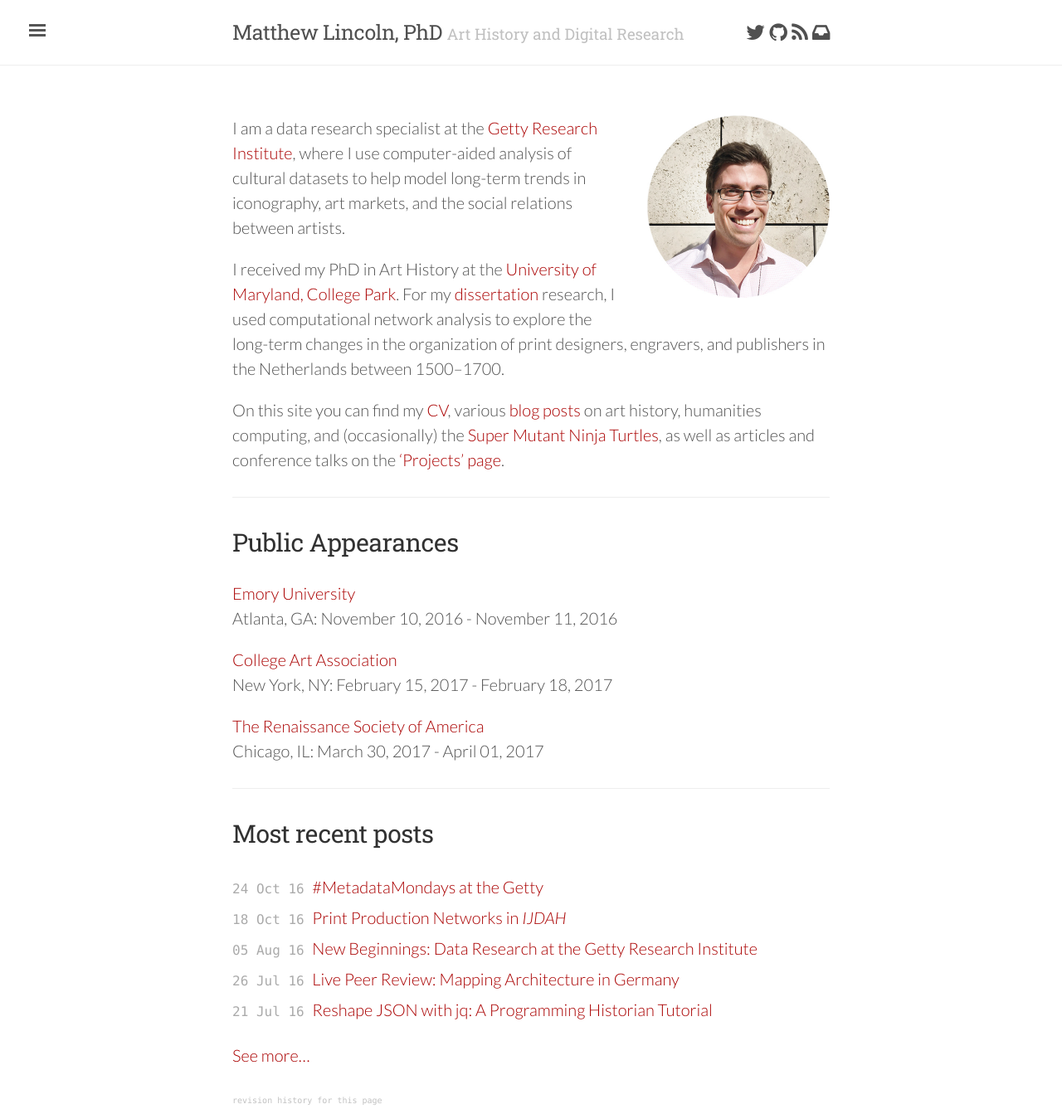
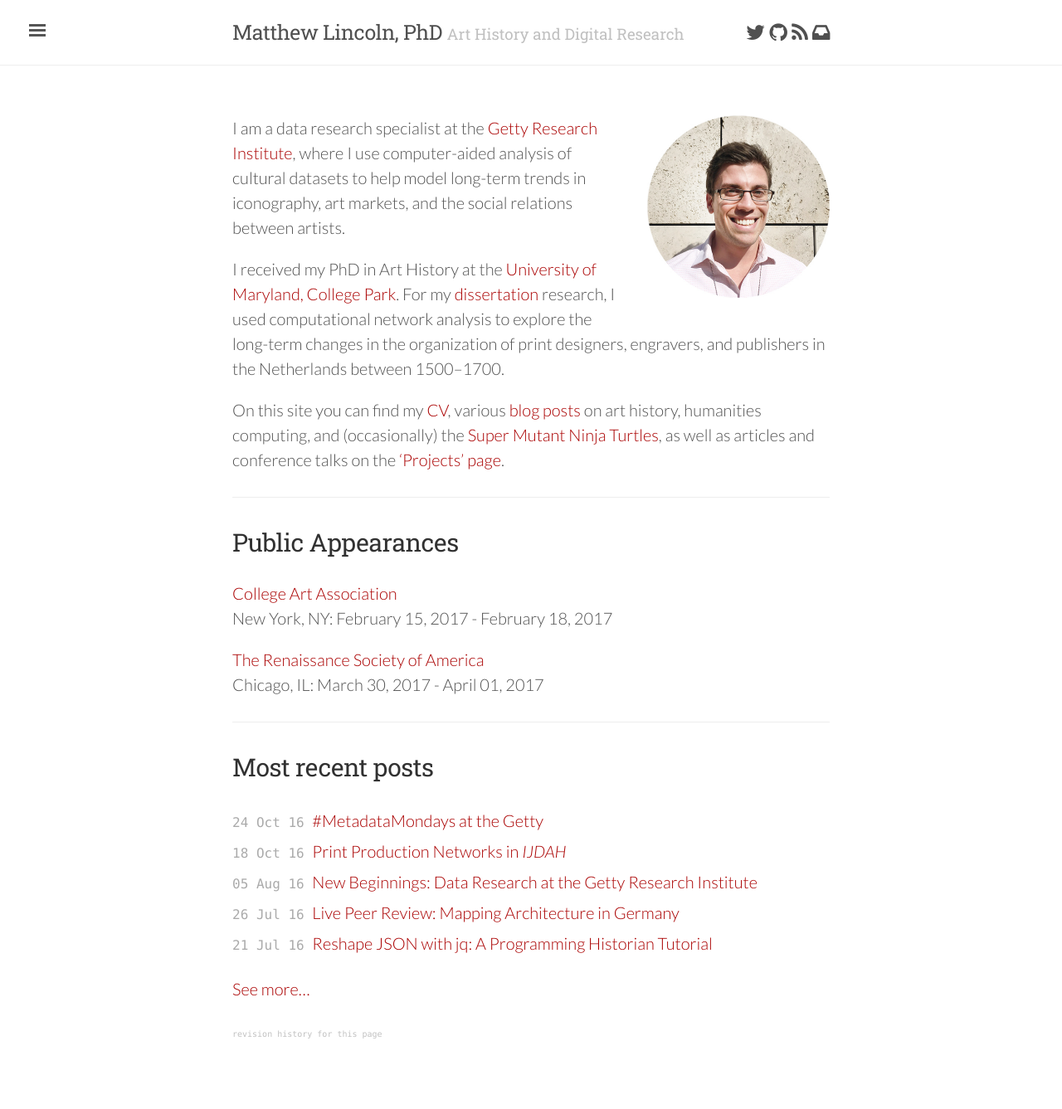
Before and after one commit to mdlincoln/mdlincoln.github.io, a Jekyll site: the page built from index.md, in a window 1280 px wide. Shown: the whole page at 83% size. Built offline with Jekyll 4.4.1, drawn with Linux system fonts in a browser that asks for light colours; nearby versions of some CDN libraries; after the commit the page ends 1257 px from its top, so only the background shows below that.

Commit message:
emory over

```diff
--- a/_data/travel.yaml
+++ b/_data/travel.yaml
@@ -8,8 +8,3 @@
   url: http://www.rsa.org/page/2017Chicago
   datestart: 2017-03-30 00:00:00 -0500
   dateend: 2017-04-01  00:00:00 -0500
-- venue: Emory University
-  location: Atlanta, GA
-  datestart: 2016-11-10 00:00:00 -0500
-  dateend: 2016-11-11 00:00:00 -0500
-  url: http://arthistory.emory.edu/home/index.html
```
